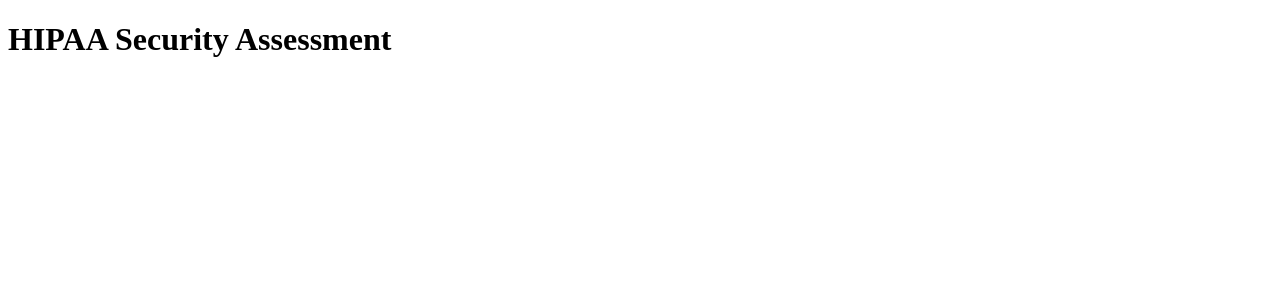
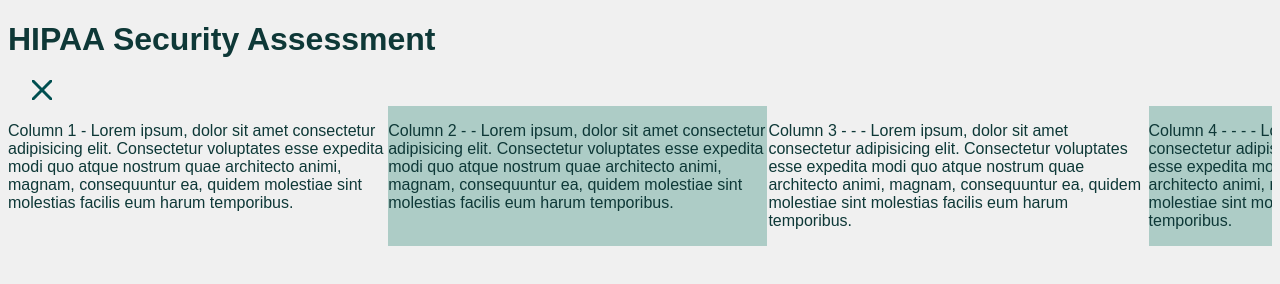
Before and after one commit to usmcnomad/draftVIT, a plain HTML site: page project-test/index.html in a window 1280 px wide. Drawn offline with Linux system fonts and the light colour scheme.

Commit message:
adjusted overall structure, added script.js, started on collapsing grid

```diff
--- a/project-test/index.html
+++ b/project-test/index.html
@@ -4,6 +4,8 @@
     <meta charset="UTF-8">
     <meta name="viewport" content="width=device-width, initial-scale=1.0">
     <title>Information Security Assessment Writeup Generator</title>
+    <link rel="stylesheet" href="styles/style.css">
+    <script src="script.js"></script>
 </head>
 <header>
     <div id="title-bar">
@@ -11,15 +13,37 @@
     </div>
 </header>
 <body>
-    <div class="container-template">
-        <div class="item-a">
-
-        </div>
-        <div class="item-b">
-
-        </div>
-        <div class="item-c">
-
+    <div class="div-main">
+        <span id="writeup-1-open" class="expand-div">
+            <a href="#" onclick="expandDiv()">
+                <svg height="20" width="20" style="background-color: #F0F0F0">
+                    <line x1="0" y1="0" x2="20" y2="20" style="stroke: #004F50; stroke-width: 3" />
+                    <line x1="0" y1="8" x2="12" y2="20" style="stroke: #004F50; stroke-width: 3" />
+                    <line x1="8" y1="0" x2="20" y2="12" style="stroke: #004F50; stroke-width: 3" />
+                </svg>
+            </a>
+        </span>
+        <span id="writeup-1-close" class="close-div">
+            <a href="#" onclick="closeDiv()">
+                <svg height="20" width="20" style="background-color: #F0F0F0">
+                    <line x1="0" y1="0" x2="20" y2="20" style="stroke: #004F50; stroke-width: 3" />
+                    <line x1="0" y1="20" x2="20" y2="0" style="stroke: #004F50; stroke-width: 3" />
+                </svg>
+            </a>
+        </span>
+        <div id="container-template" class="container-template">
+            <div>
+                <p>Column 1 - Lorem ipsum, dolor sit amet consectetur adipisicing elit. Consectetur voluptates esse expedita modi quo atque nostrum quae architecto animi, magnam, consequuntur ea, quidem molestiae sint molestias facilis eum harum temporibus.</p>
+            </div>
+            <div>
+                <p>Column 2 - - Lorem ipsum, dolor sit amet consectetur adipisicing elit. Consectetur voluptates esse expedita modi quo atque nostrum quae architecto animi, magnam, consequuntur ea, quidem molestiae sint molestias facilis eum harum temporibus.</p>
+            </div>
+            <div>
+                <p>Column 3 - - - Lorem ipsum, dolor sit amet consectetur adipisicing elit. Consectetur voluptates esse expedita modi quo atque nostrum quae architecto animi, magnam, consequuntur ea, quidem molestiae sint molestias facilis eum harum temporibus.</p>
+            </div>
+            <div id="generated-writeup">
+                <p>Column 4 - - - - Lorem ipsum, dolor sit amet consectetur adipisicing elit. Consectetur voluptates esse expedita modi quo atque nostrum quae architecto animi, magnam, consequuntur ea, quidem molestiae sint molestias facilis eum harum temporibus.</p>
+            </div>
         </div>
     </div>
 </body>
--- /dev/null
+++ b/project-test/script.js
@@ -0,0 +1,13 @@
+function expandDiv() {
+    document.getElementById('container-template').style.width = '100%';
+    document.getElementById('container-template').style.opacity = '1';
+    document.getElementById('writeup-1-open').style.opacity = '0';
+    document.getElementById('writeup-1-close').style.opacity = '1';
+}
+
+function closeDiv() {
+    document.getElementById('container-template').style.width = '0%';
+    document.getElementById('container-template').style.opacity = '0';
+    document.getElementById('writeup-1-open').style.opacity = '1';
+    document.getElementById('writeup-1-close').style.opacity = '0';
+}
--- a/project-test/styles/style.css
+++ b/project-test/styles/style.css
@@ -3,34 +3,52 @@
 }
 
 body {
+    font-family: Arial;
+    color: #0E3837;
+    background-color: #F0F0F0;
+}
+
+.div-main {
+    position: relative;
+    justify-content: left;
+    overflow-x:hidden;
+    text-overflow: clip;
+}
+
+.container-template {
+    display: grid;
+    position: relative;
+    justify-content: left;
+    width: 100%;
+    grid-template-columns: repeat(4, 30%);
+    grid-auto-rows: minmax(5%, auto);
+    grid-gap: 1px;
+    margin-top: 2px;
 
 }
 
-.container-template {
-    grid-template-columns: [vline1] 5px [vline2] 25% [vline3] 2px [vline4] 25% [vline5] auto [vline6] 40% [vline7];
-    grid-template-rows: [hline1] 10% [hline2] auto [hline3] 10% [hline4];
+.container-template > :nth-child(odd) {
+    align-items:stretch;
+    background-color: #F0F0F0;
 }
 
-.item-a {
-    grid-column-start: 1;
-    grid-column-end: 2;
-    grid-row-start: 2;
-    grid-row-end: 3;
+.container-template > :nth-child(even) {
+    align-items: stretch;
+    background-color: #ADCCC6;
 }
 
-.item-b {
-    grid-column-start: 3;
-    grid-column-end:4;
-    grid-row-start: 2;
-    grid-row-end: 3;
+.expand-div {
+    position: relative;
+    background-color:#F0F0F0;
+    opacity: 0;
 }
 
-.item-c {
-    grid-column-start: 5;
-    grid-column-end: 6;
-    grid-row-start: 2;
-    grid-row-end: 3;
+.close-div {
+    position: relative;
+    background-color: #F0F0F0;
+    opacity: 1;
 }
+
 
 footer {
 
```
